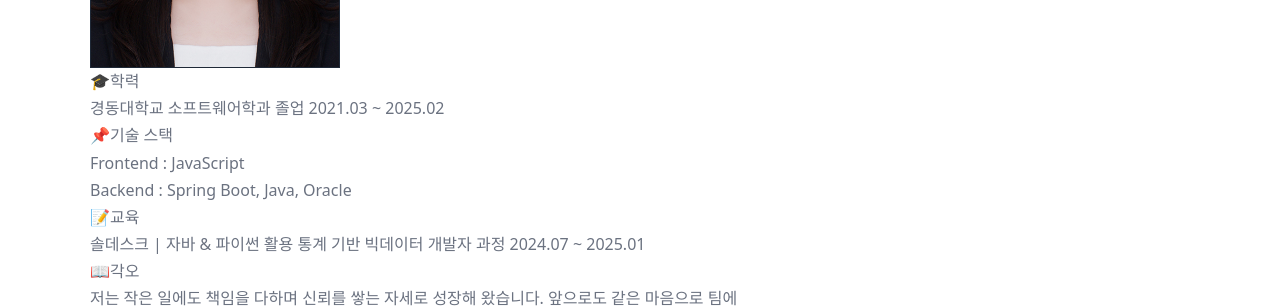
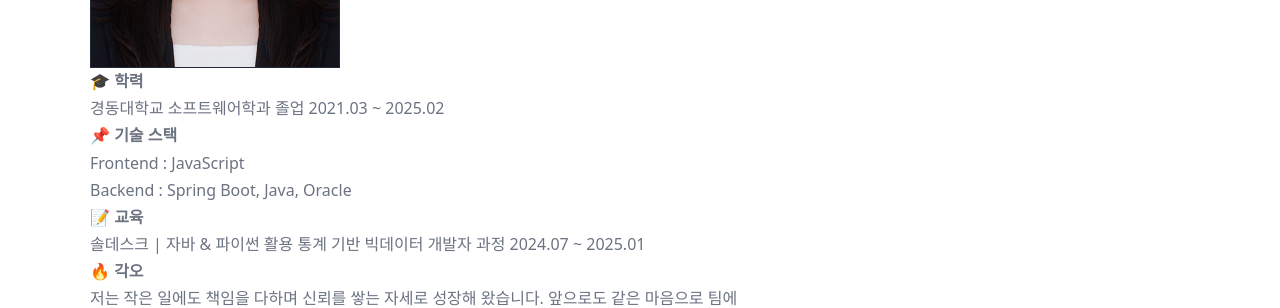
Before and after one commit to syk32/syk32.github.io, a plain HTML site: page index.html in a window 1280 px wide. Shown: the part 649-957 px from the top of the page. Drawn offline with Linux system fonts and the light colour scheme.

Commit message:
Update index.html

```diff
--- a/index.html
+++ b/index.html
@@ -45,14 +45,14 @@
             <h1>About Me <span class="muted"></span></h1>
             <img src="assets/img/me.jpg" alt="김소연 프로필 사진" class="profile-img">
             <p class="lead">
-              🎓학력  <br/>
+              <strong>🎓 학력</strong><br/>
               경동대학교 소프트웨어학과 졸업 2021.03 ~ 2025.02 <br/>
-              📌기술 스택  <br/>
+              <strong>📌 기술 스택</strong><br/>
               Frontend : JavaScript <br/>
               Backend : Spring Boot, Java, Oracle <br/>
-              📝교육<br/>
+              <strong>📝 교육</strong><br/>
               솔데스크 | 자바 & 파이썬 활용 통계 기반 빅데이터 개발자 과정 2024.07 ~ 2025.01 <br/>
-              📖각오<br/>
+              <strong>🔥 각오</strong><br/>
               저는 작은 일에도 책임을 다하며 신뢰를 쌓는 자세로 성장해 왔습니다. 앞으로도 같은 마음으로 팀에 도움이 되는 개발자가 되기 위해 노력하겠습니다.
             </p>
           </div>
```
